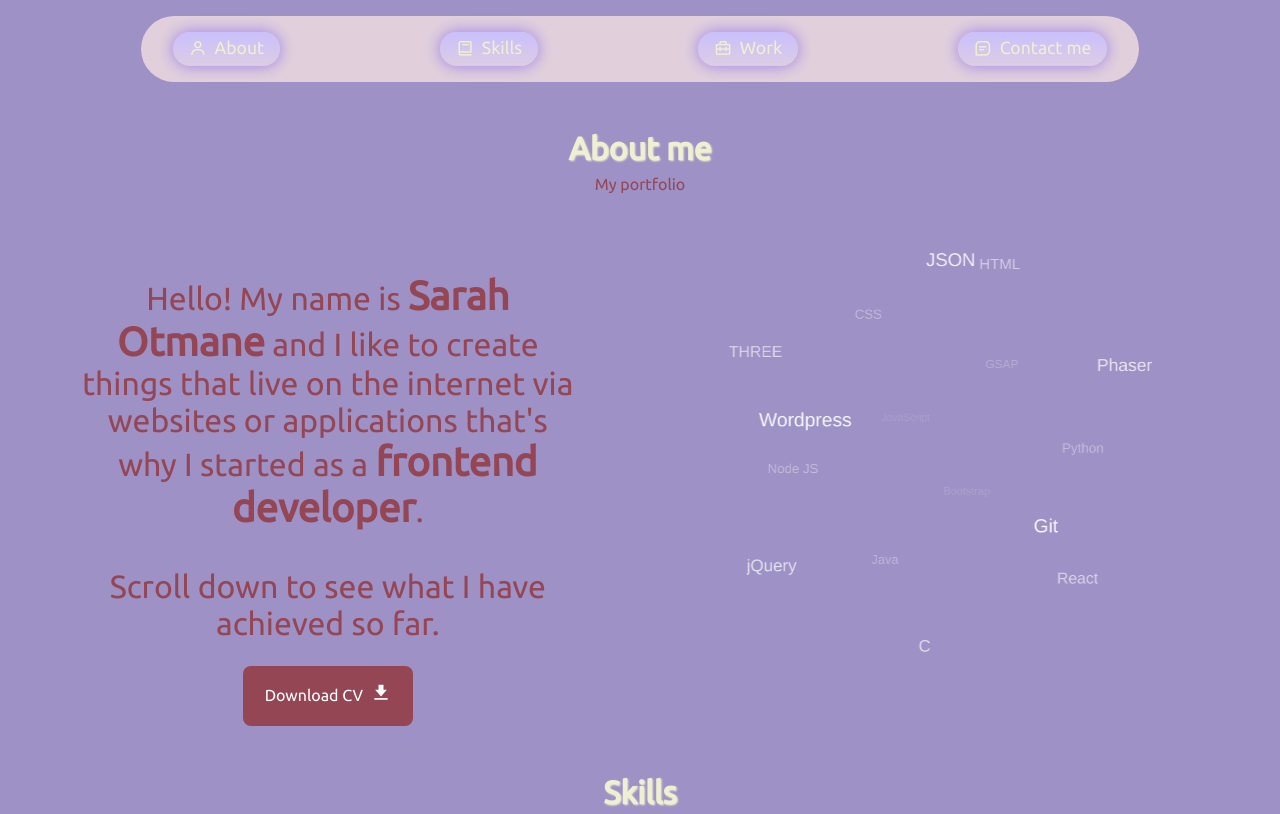
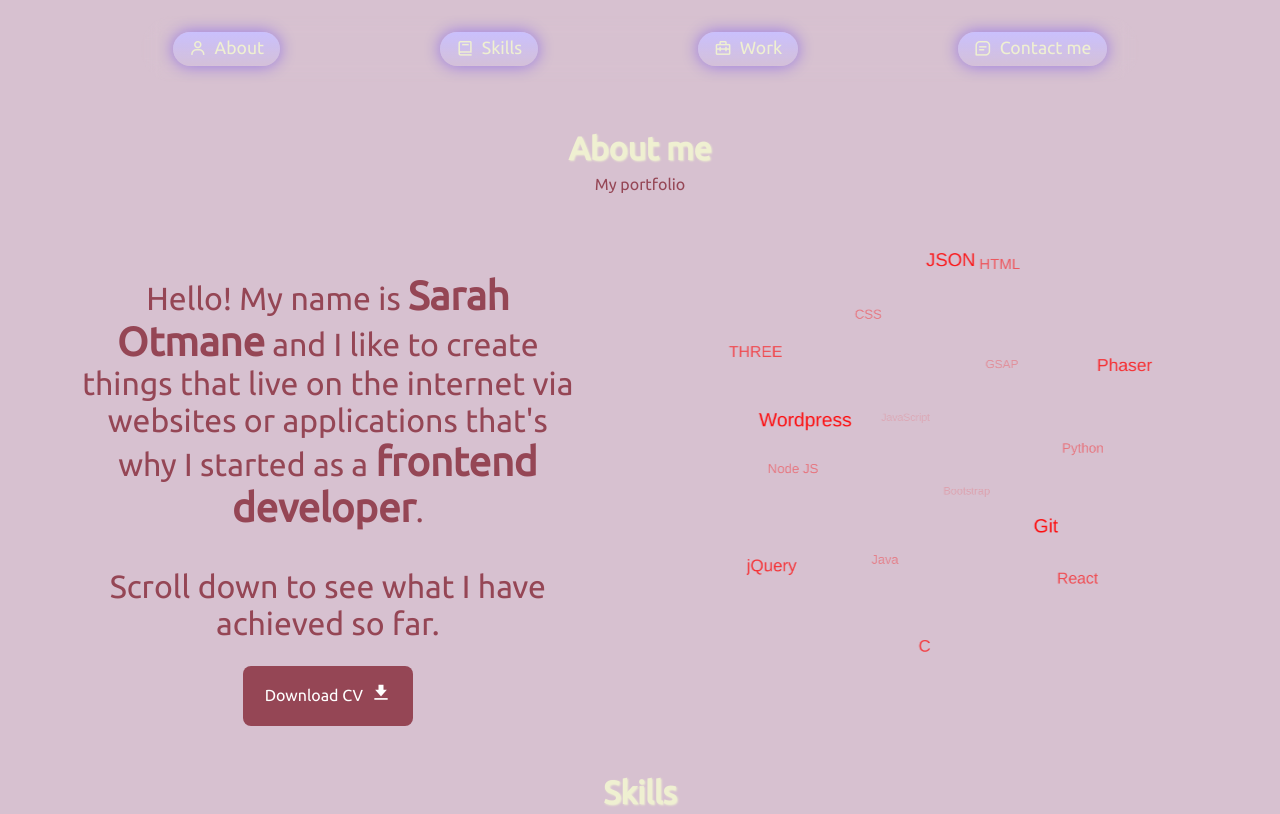
Before and after one commit to SarahOtmane/portfolio, a plain HTML site: page index.html in a window 1280 px wide. Shown: the top 814 px of the page. Drawn offline with nearby package versions, Linux system fonts and the light colour scheme.

Commit message:
26/01/23

```diff
--- a/css/app.css
+++ b/css/app.css
@@ -7,7 +7,7 @@
 01. =google fonts
 02. =variables
 03. =bases
-04. =my class
+04. =global class
 05. =header
 06. =about
 07. =skills
@@ -41,9 +41,9 @@
 
 
 /* ----------------------------
-        04 := My class
+        04 := Global class
 ---------------------------- */
-@import url(./components/my-class.css);
+@import url(./components/global.css);
 
 
 /* ----------------------------
--- a/css/components/variables.css
+++ b/css/components/variables.css
@@ -5,7 +5,7 @@
     /* --body-color:  hsl(349, 36%, 43%); */
     --title-color: hsl(62, 51%, 88%);
     /* --text-color: hsl(318, 22%, 80%); */
-    --background-menu: hsl(318, 22%, 85%);
+    --background-menu: transparent;
     --first-color: hsl(318, 22%, 50%);
     --first-color-lighter: hsl(321, 22%, 85%);
     --first-color-alt: hsl(250, 69%, 61%);
@@ -14,7 +14,7 @@
 
 
 
-    --body-color:  hsl(254, 31%, 67%);
+    --body-color:  hsl(318, 22%, 80%);
     --text-color: hsl(349, 36%, 43%);
 
 }
--- a/index.html
+++ b/index.html
@@ -561,6 +561,6 @@
     <script src="https://code.jquery.com/jquery-3.6.3.js"></script>
     <script src="js/tagcanvas.js" type="text/javascript"></script>
     <script src="https://cdnjs.cloudflare.com/ajax/libs/gsap/3.11.4/gsap.min.js"></script>
-    <script src="js/app.js"></script>
+    <script src="js/app.js" type="module"></script>
 </body>
 </html>
--- a/js/app.js
+++ b/js/app.js
@@ -13,19 +13,34 @@ if(window.innerWidth > 800){
 }
 
 
-$(document).ready(function(){
-    if(!$('#myCanvas').tagcanvas({
-        textColour: "#fff",
-        outlineColour: "transparent",
+// $(document).ready(function(){
+//     if(!$('#myCanvas').tagcanvas({
+//         textColour: "#fff",
+//         outlineColour: "transparent",
+//         reverse: true,
+//         depth: 0.8,
+//         maxSpeed: 0.05,
+//         weight: true,
+//     }, "tags")){
+//         $("#myCanvasContainer");
+//     }
+// })
+
+
+window.onload = function() {
+    try {
+        TagCanvas.Start('myCanvas','tags',{
+        textColour: '#ff0000',
+        outlineColour: '#ff00ff',
         reverse: true,
         depth: 0.8,
-        maxSpeed: 0.05,
-        weight: true,
-    }, "tags")){
-        $("#myCanvasContainer");
+        maxSpeed: 0.05
+      });
+    } catch(e) {
+      // something went wrong, hide the canvas container
+      document.getElementById('myCanvasContainer').style.display = 'none';
     }
-})
-
+  };
 
 
 /************************
```
Also changed, not shown: css/components/global.css (renamed from css/components/my-class.css).
